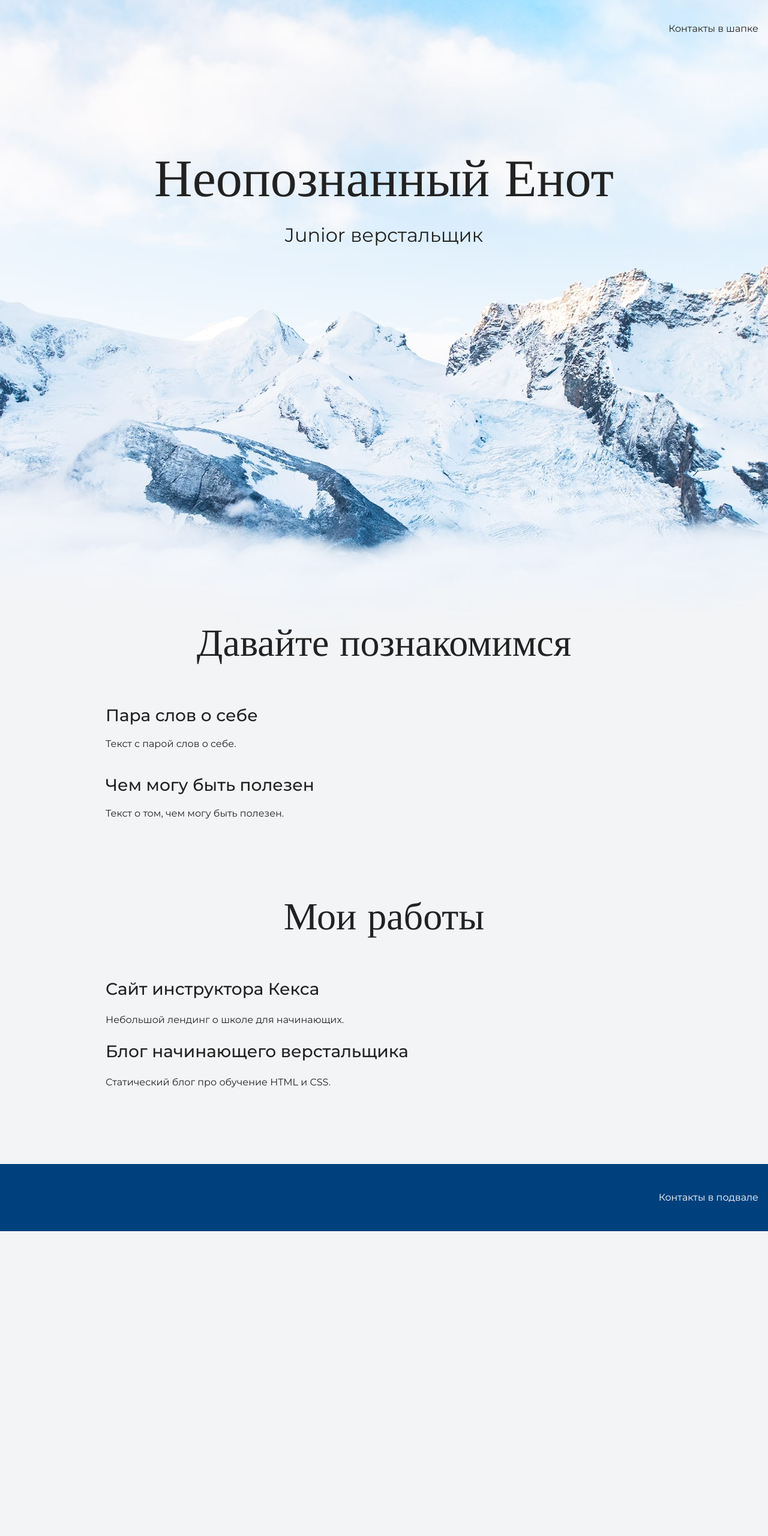
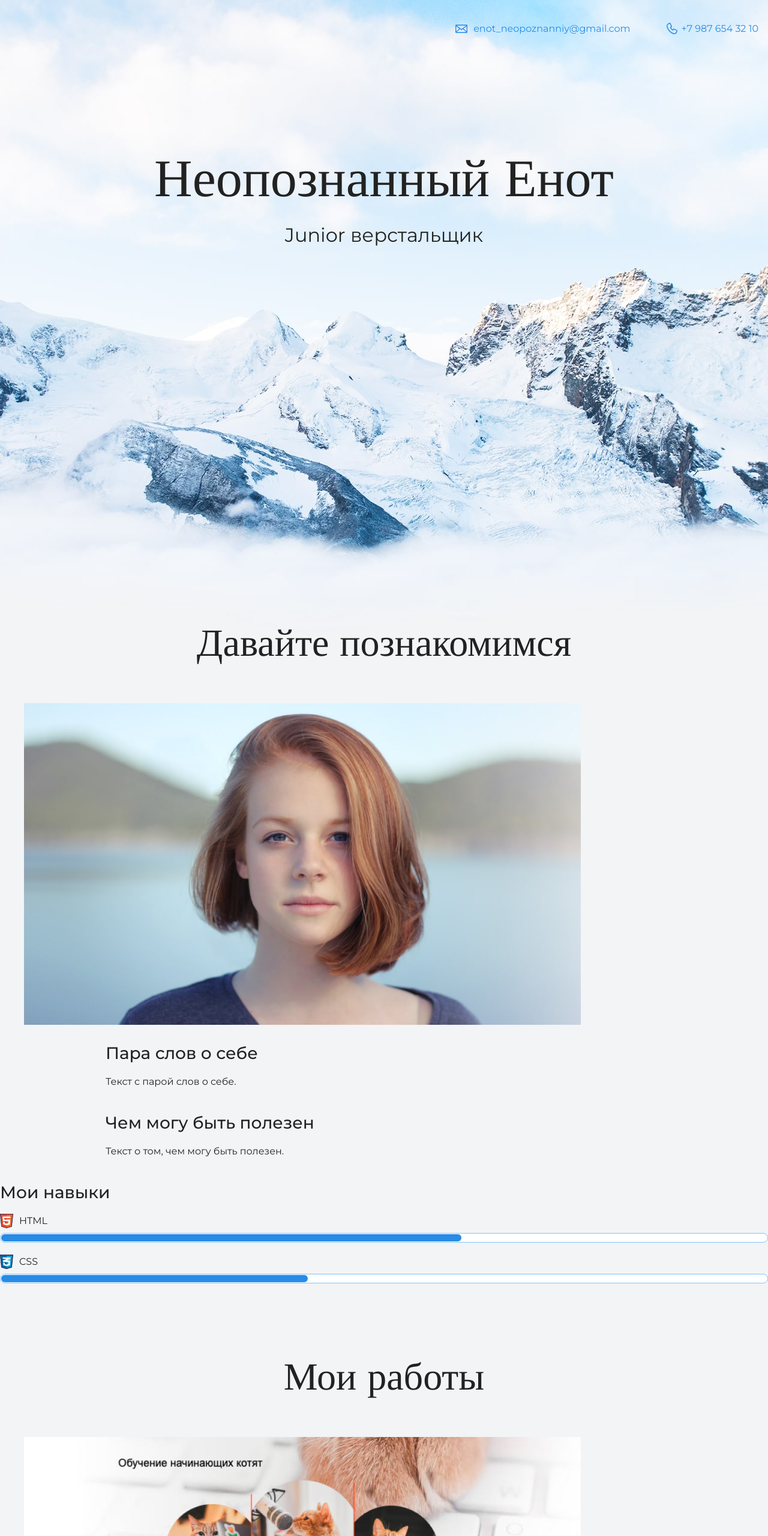
Before and after one commit to Gettlan/test-site, a plain HTML site: page index.html in a window 1280 px wide. Shown: the top 2560 px of the page at 60% size. Before the commit the page ends 2052 px from the top, so only its background shows below. Drawn offline with nearby package versions, Linux system fonts and the light colour scheme.

Commit message:
Изменил вёрстку

```diff
--- a/index.html
+++ b/index.html
@@ -9,7 +9,8 @@
 
   <body>
     <header class="page-header">
-      <div class="container">Контакты в шапке</div>
+      <div class="container">  <a class="header-email" href="mailto:enot_neopoznanniy@gmail.com">enot_neopoznanniy@gmail.com</a>
+    <a class="header-phone" href="tel:+79876543210">+7 987 654 32 10</a></div>
     </header>
 
     <section class="hero-image">
@@ -19,24 +20,43 @@
 
     <section class="intro">
       <h2 class="subheading">Давайте познакомимся</h2>
+      <figure>
+        <img src="files/user.jpg" width="928" height="536" alt="Фотография программиста">
+      </figure>
       <div class="container"><h3>Пара слов о себе</h3>
       <p>Текст с парой слов о себе.</p></div>
       <div class="container"><h3>Чем могу быть полезен</h3>
       <p>Текст о том, чем могу быть полезен.</p></div>
+      <div class="skills">
+        <h3>Мои навыки</h3>
+        <dl class="skills-list">
+          <dt class="skill-html">HTML</dt>
+          <dd class="level"><div style="width: 60%">60%</div></dd>
+          <dt class="skill-css">CSS</dt>
+          <dd class="level"><div style="width: 40%">40%</div></dd>
+        </dl>
+      </div>
     </section>
 
     <section class="portfolio">
       <h2 class="subheading">Мои работы</h2>
+      <figure>
+        <img src="files/project.jpg" width="928" height="536" alt="Рекламный сайт">
+      </figure>
 <div class="container">
       <h3>Сайт инструктора Кекса</h3>
       <p>Небольшой лендинг о школе для начинающих.</p>
+      <a class="button" href="source/project/index.html">Открыть страницу</a>
 </div> <div class="container">
       <h3>Блог начинающего верстальщика</h3>
       <p>Статический блог про обучение HTML и CSS.</p></div>
     </section>
 
     <footer class="page-footer">
-      <div class="container">Контакты в подвале</div>
+      <div class="container">
+        <a class="footer-email" href="mailto:enot_neopoznanniy@gmail.com">enot_neopoznanniy@gmail.com</a>
+        <a class="footer-phone" href="tel:+79876543210">+7 987 654 32 10</a>
+      </div>
     </footer>
   </body>
 </html>
```
